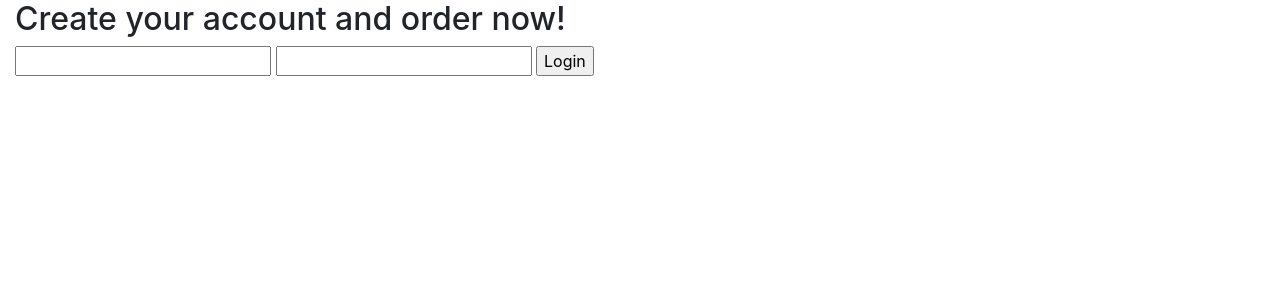
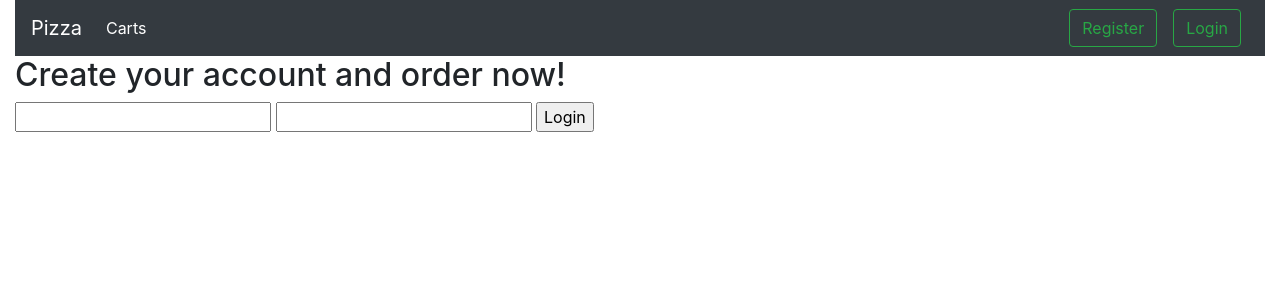
Before and after one commit to MotazBellah/pizza, a Django app: page / in a window 1280 px wide. Shown: the top 300 px of the page. Run offline with Django 3.2, Linux system fonts and the light colour scheme; some libraries are stand-ins or nearby versions.

Commit message:
Created nav bar using bootstrap

```diff
--- a/restaurant/pizza/templates/pizza/layout.html
+++ b/restaurant/pizza/templates/pizza/layout.html
@@ -14,6 +14,29 @@
   </head>
   <body>
       <div class="container-fluid">
+          <nav class="navbar navbar-dark bg-dark navbar-expand-lg">
+          <button class="navbar-toggler" type="button" data-toggle="collapse" data-target="#navbarTogglerDemo03" aria-controls="navbarTogglerDemo03" aria-expanded="false" aria-label="Toggle navigation">
+            <span class="navbar-toggler-icon"></span>
+          </button>
+          <a class="navbar-brand" href="{% url 'index' %}">Pizza</a>
+
+          <div class="collapse navbar-collapse" id="navbarTogglerDemo03">
+            <ul class="navbar-nav mr-auto mt-2 mt-lg-0">
+              <li class="nav-item active">
+                <a class="nav-link" href="{% url 'carts' %}">Carts <span class="sr-only">(current)</span></a>
+              </li>
+            </ul>
+            <form class="form-inline my-2 my-lg-0">
+                {% if request.user.is_authenticated%}
+                    <a href="{% url 'signout' %}" class="btn btn-outline-success m-2 my-sm-0">Logout</a>
+                {% else %}
+                    <a href="{% url 'register' %}" class="btn btn-outline-success m-2 my-sm-0">Register</a>
+                    <a href="{% url 'signin' %}" class="btn btn-outline-success m-2 my-sm-0">Login</a>
+                {% endif %}
+
+            </form>
+          </div>
+        </nav>
           {% block body %}{% endblock %}
      </div>
 
--- a/restaurant/pizza/views.py
+++ b/restaurant/pizza/views.py
@@ -25,7 +25,9 @@ def index(request):
             menu[i[0]] = [i[1:]]
     # x = [(str(i) + ", " + str(i.id)).split(', ')for i in Size.objects.all()]
 
-    # print(menu)
+    print(request.user.is_authenticated)
+    for i in menu.items():
+        print(len(i[1]))
 
     context = {
         'items': menu.items(),
```
Also changed, not shown: restaurant/pizza/static/app.css (+23 -0 lines), restaurant/pizza/templates/pizza/index.html (+10 -0 lines), restaurant/db.sqlite3.
